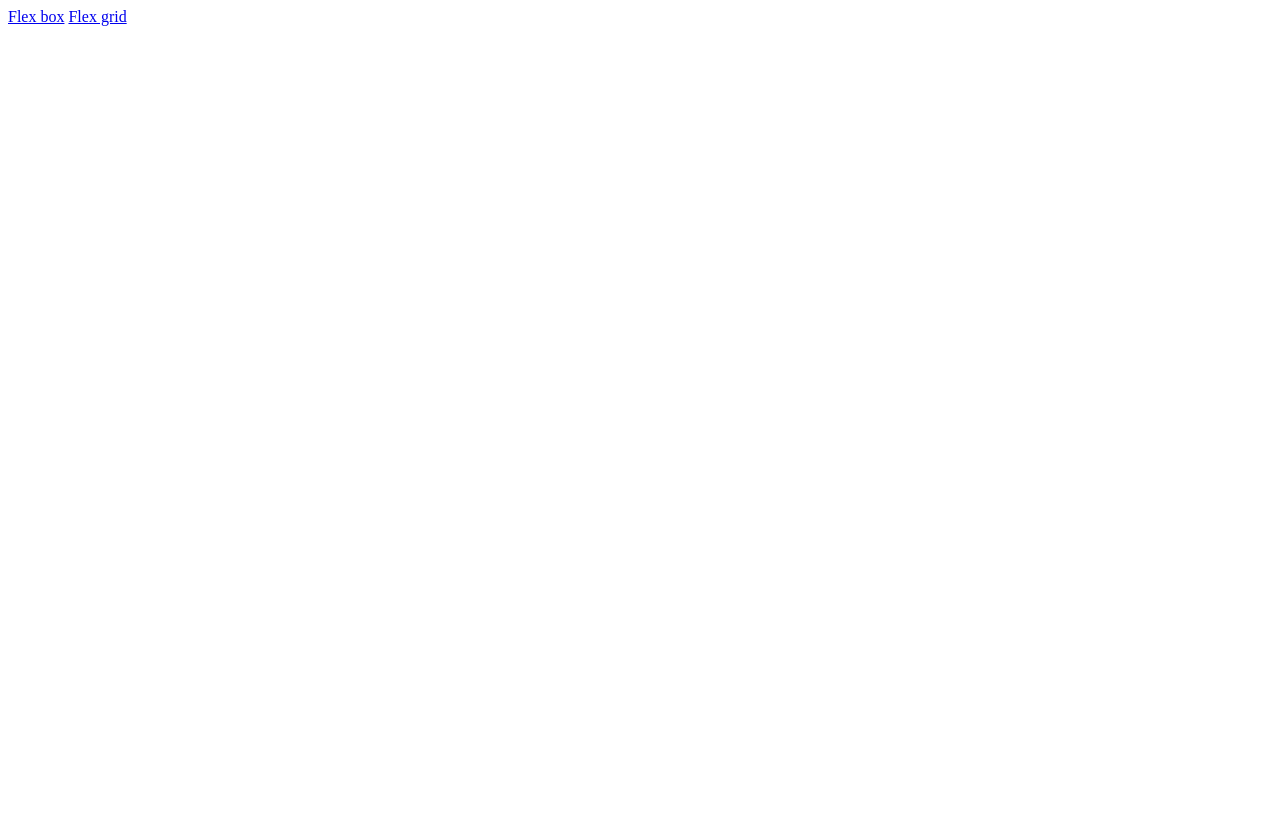
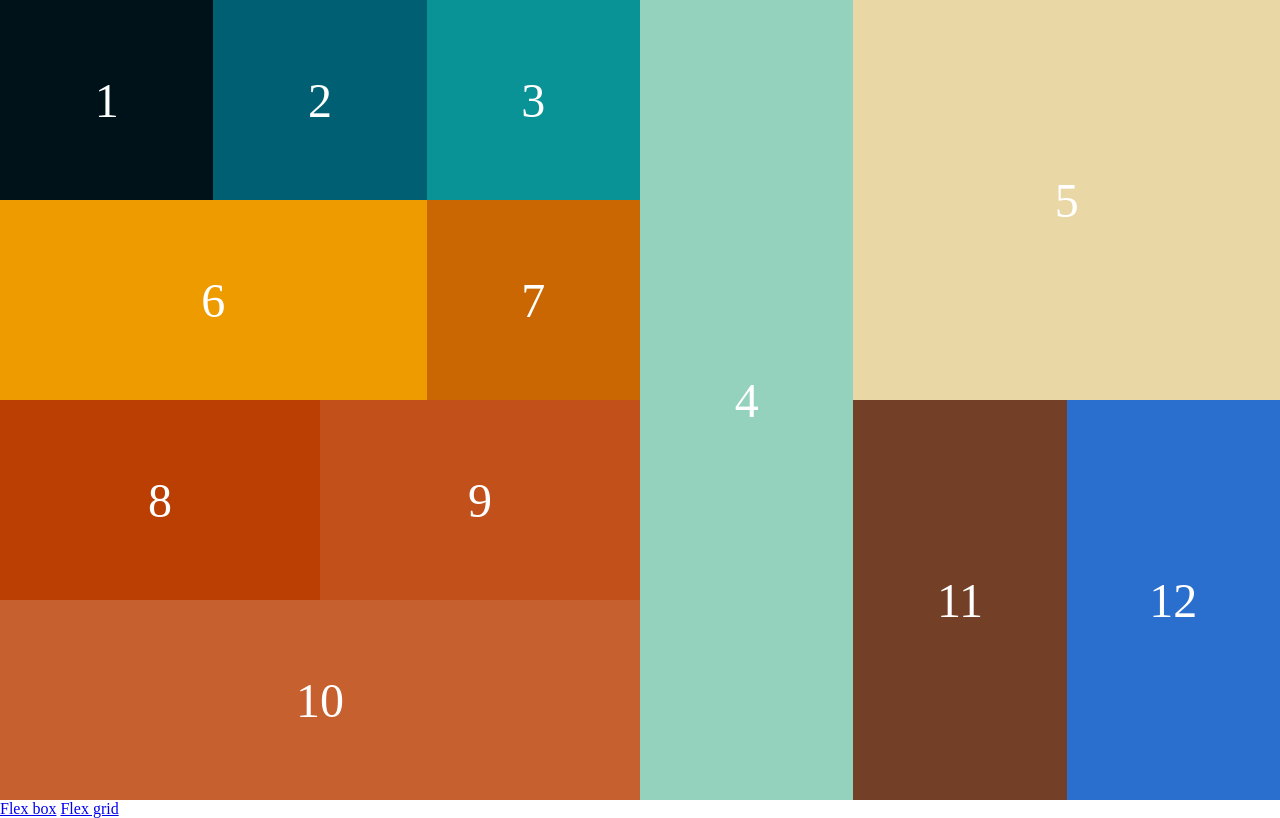
Before and after one commit to arthur881/exo_flex-grid_vendredi, a plain HTML site: page grid.html in a window 1280 px wide. Drawn offline with Linux system fonts and the light colour scheme.

Commit message:
:sparkles: DONE grid layout

```diff
--- a/grid.css
+++ b/grid.css
@@ -3,3 +3,74 @@
     padding: 0;
     box-sizing: border-box;
 }
+.center {
+    display: flex;
+    align-items: center;
+    justify-content: center;
+    font-size: 3em;
+    color: #fff;
+}
+
+.gridLayout {
+    width: 100%;
+    height: 100vh;
+    display: grid;
+    grid-template-columns: 1fr 0.5fr 0.5fr 1fr 1fr 1fr 1fr;
+    grid-template-rows: 1fr 1fr 1fr 1fr;
+}
+.case1{
+    background-color: #001219;
+}
+.case2{
+    grid-column: 2 / 4;
+    background-color: #005F73;
+}
+.case3{
+    grid-column: 4 / 5;
+    background-color: #0A9396;
+}
+.case4{
+    grid-column: 5 / 6;
+    grid-row: 1 / 5;
+    background-color: #94D2BD;
+}
+.case5{
+    grid-column: 6 / 8;
+    grid-row: 1 / 3;
+    background-color: #E9D8A6;
+}
+.case6{
+    grid-column: 1 / 4;
+    grid-row: 2 / 3;
+    background-color: #EE9B00;
+}
+.case7{
+    grid-column: 4 / 5;
+    grid-row: 2 / 3;
+    background-color: #CA6702;
+}
+.case8{
+    grid-column: 1 / 3;
+    grid-row: 3 / 4;
+    background-color: #BB3E03;
+}
+.case9{
+    grid-column: 3 / 5;
+    grid-row: 3 / 4;
+    background-color: #C1501A;
+}
+.case10{
+    grid-column: 1 / 5;
+    grid-row: 4 / 5;
+    background-color: #C7602F;
+}
+.case11{
+    grid-column: 6 / 7;
+    grid-row: 3 / 5;
+    background-color: #733f27;
+}
+.case12{
+    grid-column: 7 / 8;
+    grid-row: 3 / 5;
+    background-color: #2b6fce;
+}
--- a/grid.html
+++ b/grid.html
@@ -4,9 +4,48 @@
     <meta charset="UTF-8">
     <meta http-equiv="X-UA-Compatible" content="IE=edge">
     <meta name="viewport" content="width=device-width, initial-scale=1.0">
+    <link rel="stylesheet" href="grid.css">
     <title>Grid layout</title>
 </head>
 <body>
+    <div class="gridLayout">
+        <div class="case1 center">
+            <p>1</p>
+        </div>
+        <div class="case2 center">
+            <p>2</p>
+        </div>
+        <div class="case3 center">
+            <p>3</p>
+        </div>
+        <div class="case4 center">
+            <p>4</p>
+        </div>
+        <div class="case5 center">
+            <p>5</p>
+        </div>
+        <div class="case6 center">
+            <p>6</p>
+        </div>
+        <div class="case7 center">
+            <p>7</p>
+        </div>
+        <div class="case8 center">
+            <p>8</p>
+        </div>
+        <div class="case9 center">
+            <p>9</p>
+        </div>
+        <div class="case10 center">
+            <p>10</p>
+        </div>
+        <div class="case11 center">
+            <p>11</p>
+        </div>
+        <div class="case12 center">
+            <p>12</p>
+        </div>
+    </div>
     <nav>
         <a href="index.html">Flex box</a>
         <a href="grid.html">Flex grid</a>
--- a/style.css
+++ b/style.css
@@ -2,9 +2,6 @@
     margin: 0;
     padding: 0;
     box-sizing: border-box;
-}
-html {
-    color: #fff;
 }
 .flexLayout {
     width: 100%;
@@ -105,4 +102,5 @@ html {
     align-items: center;
     justify-content: center;
     font-size: 3em;
+    color: #fff;
 }
```
